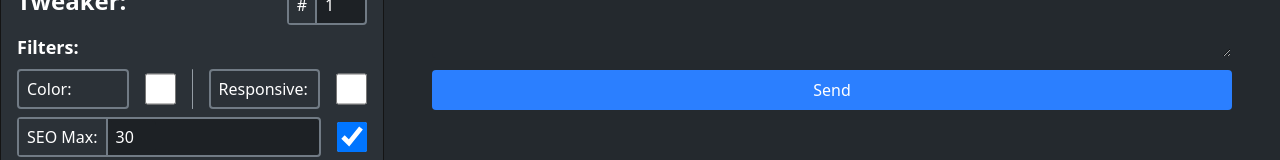
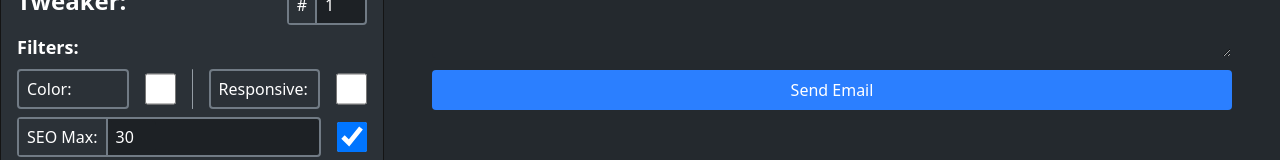
Before and after one commit to TheRealSourcer/lupy_client, a Vue app in the folder renderer/: page /manager in a window 1280 px wide. Shown: the part 426-586 px from the top of the page. Built offline with nearby package versions, Linux system fonts and the light colour scheme.

Commit message:
Made the UI more intuitive by changing send to send email.

```diff
--- a/renderer/src/views/ManagerView.vue
+++ b/renderer/src/views/ManagerView.vue
@@ -13,7 +13,7 @@
                     <textarea name="" id="" placeholder="Type / to insert files and more" class="block border-transparent h-72 bg-github-background" v-model="mailForm.text"></textarea>
                 </div>
                 <button class="w-full bg-blue-500 text-white px-4 py-2 rounded hover:bg-blue-600 transition-colors">
-                    Send
+                    Send Email
                 </button>
             </form>
         </div>
```
